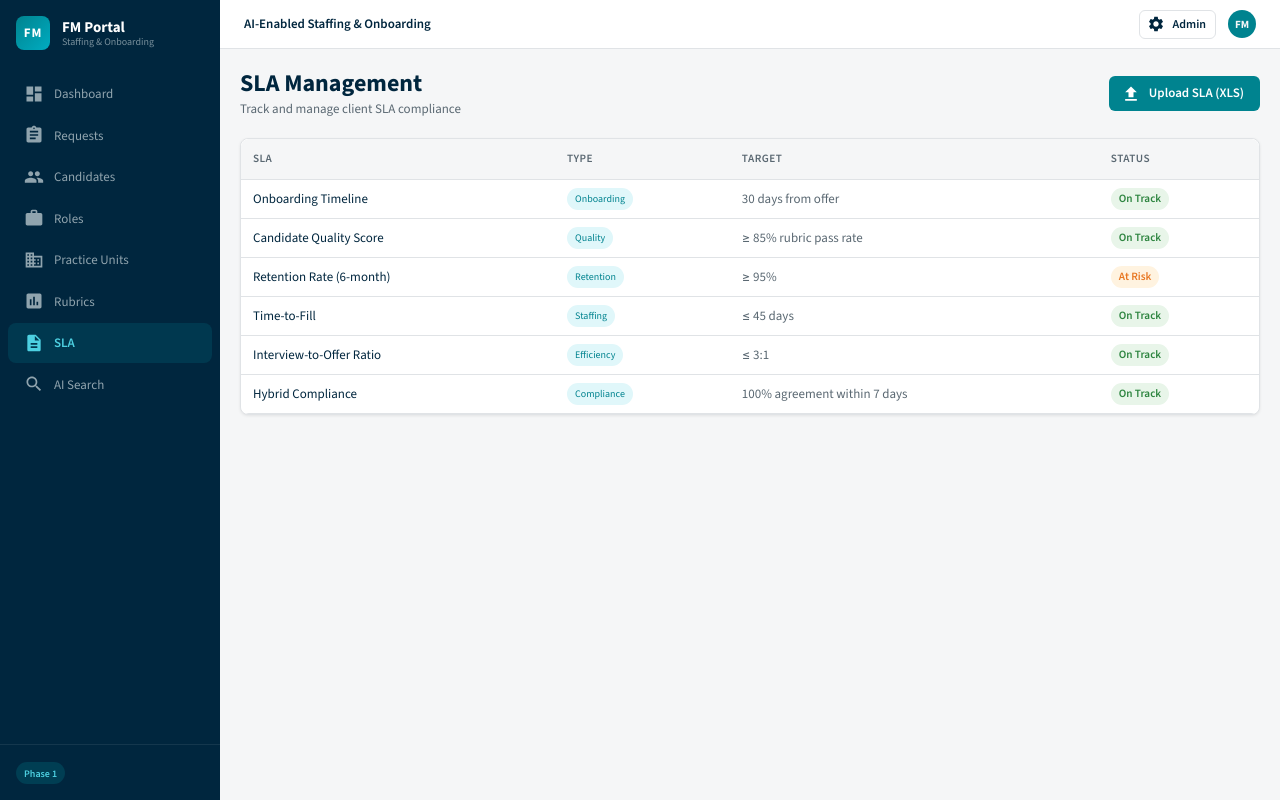
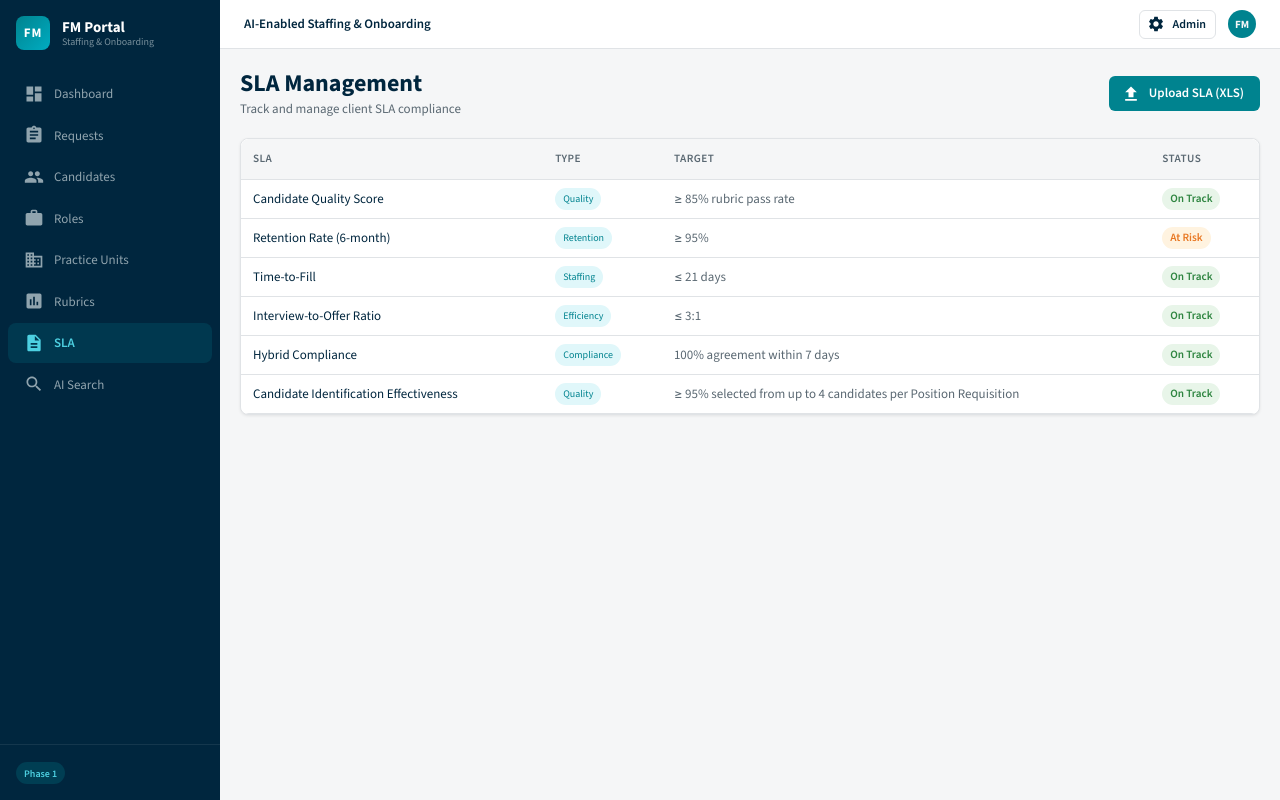
Before and after one commit to Cognition-Partner-Workshops/app_dotnet-angular-microservices, a React (Vite) app in the folder frontend/: page /sla in a window 1280 px wide. Built offline with nearby package versions, Linux system fonts and the light colour scheme.

Commit message:
Update SLAs: remove Onboarding Timeline, Time-to-Fill to 21 days, add Candidate Identification Effectiveness

```diff
--- a/frontend/src/pages/SLAPage.tsx
+++ b/frontend/src/pages/SLAPage.tsx
@@ -6,12 +6,12 @@ import {
 import { Upload } from '@mui/icons-material';
 
 const DEMO_SLAS = [
-  { id: 1, name: 'Onboarding Timeline', target: '30 days from offer', status: 'on_track', type: 'Onboarding' },
-  { id: 2, name: 'Candidate Quality Score', target: '≥ 85% rubric pass rate', status: 'on_track', type: 'Quality' },
-  { id: 3, name: 'Retention Rate (6-month)', target: '≥ 95%', status: 'at_risk', type: 'Retention' },
-  { id: 4, name: 'Time-to-Fill', target: '≤ 45 days', status: 'on_track', type: 'Staffing' },
-  { id: 5, name: 'Interview-to-Offer Ratio', target: '≤ 3:1', status: 'on_track', type: 'Efficiency' },
-  { id: 6, name: 'Hybrid Compliance', target: '100% agreement within 7 days', status: 'on_track', type: 'Compliance' },
+  { id: 1, name: 'Candidate Quality Score', target: '≥ 85% rubric pass rate', status: 'on_track', type: 'Quality' },
+  { id: 2, name: 'Retention Rate (6-month)', target: '≥ 95%', status: 'at_risk', type: 'Retention' },
+  { id: 3, name: 'Time-to-Fill', target: '≤ 21 days', status: 'on_track', type: 'Staffing' },
+  { id: 4, name: 'Interview-to-Offer Ratio', target: '≤ 3:1', status: 'on_track', type: 'Efficiency' },
+  { id: 5, name: 'Hybrid Compliance', target: '100% agreement within 7 days', status: 'on_track', type: 'Compliance' },
+  { id: 6, name: 'Candidate Identification Effectiveness', target: '≥ 95% selected from up to 4 candidates per Position Requisition', status: 'on_track', type: 'Quality' },
 ];
 
 const STATUS_MAP: Record<string, { label: string; bg: string; color: string }> = {
```
